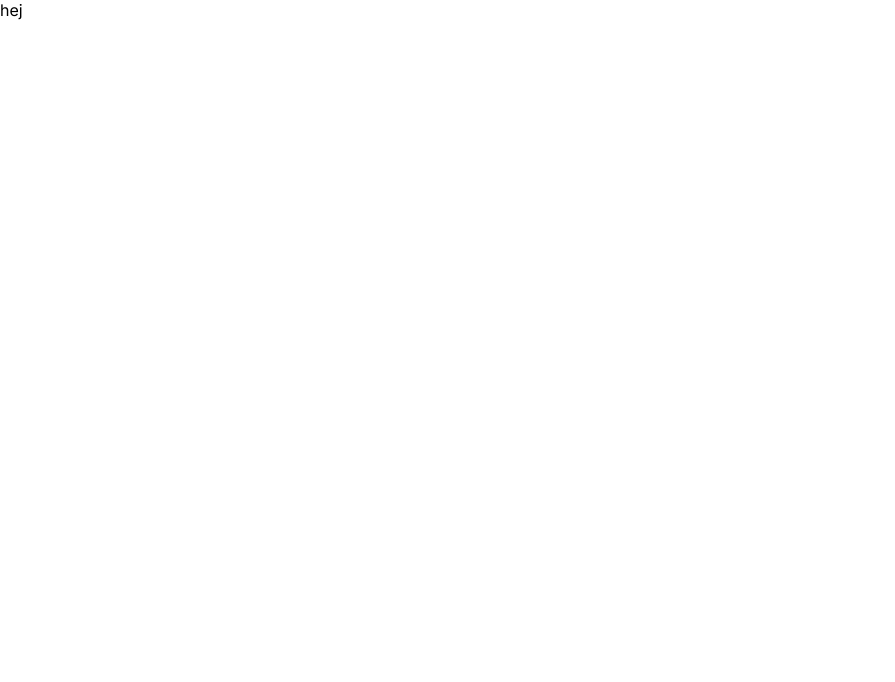
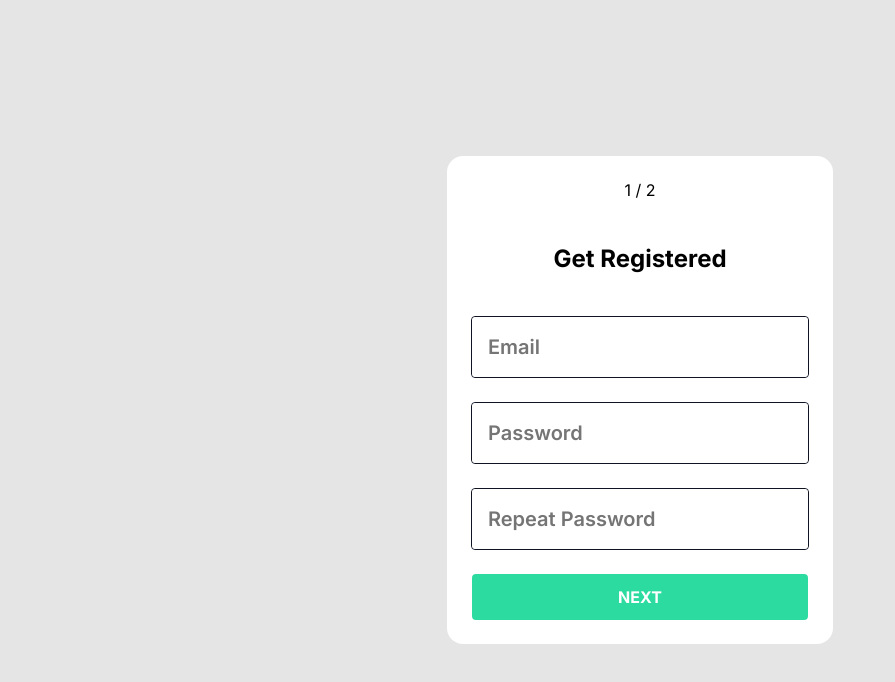
Before and after one commit to armada-ths/ac22, a React (Create React App) app: page /register in a window 1280 px wide. Shown: the top 682 px of the page, without its empty margins (0-895 px from the left). Built offline with nearby package versions, Linux system fonts and the light colour scheme; the HTML template or start-up script is replaced by a standard one.

Commit message:
commit before switching branch

```diff
--- a/src/components/AuthButton/AuthButton.css
+++ b/src/components/AuthButton/AuthButton.css
@@ -6,8 +6,8 @@
     text-transform: uppercase;
     font-weight: var(--title-weight);
     font-size: 16px;
-    width: 352px;
-    height: 46px;
+    width: 21rem;
+    height: 2.875rem;
 }
 
 .armada-button:disabled{
--- /dev/null
+++ b/src/components/MultiStepForm/Forms/AccountForm.tsx
@@ -0,0 +1,33 @@
+import React, { FC, useState } from 'react'
+import ACInput from "../../ACInput/ACInput";
+
+type AccountData = {
+    email: string,
+    password: string,
+    repeatPassword: string
+}
+
+type Props = AccountData & {
+    updateFields: (data: Partial<AccountData>) => void
+}
+
+const AccountForm: FC<Props> = ({ email, password, repeatPassword, updateFields }) => {
+  const [username, setUsername] = useState<string>("");
+  return (
+    <div style={{
+        display: "flex",
+        flexDirection: "column",
+        justifyContent: "center",
+        alignItems: "center",
+        gap: "1rem",
+      }}
+    >
+        <h2>Get Registered</h2>
+        <ACInput type="email" placeholder="Email" value={email} onChange={e => updateFields({ email: e.target.value })}/>
+        <ACInput type="email" placeholder="Password" value={email} onChange={setUsername}/>
+        <ACInput type="email" placeholder="Repeat Password" value={email} onChange={setUsername}/>
+    </div>
+  )
+}
+
+export default AccountForm
--- /dev/null
+++ b/src/components/MultiStepForm/Forms/StudyForm.tsx
@@ -0,0 +1,17 @@
+import React, { FC, useState } from 'react'
+import ACInput from '../../ACInput/ACInput'
+
+interface Props{}
+
+const StudyForm: FC<Props> = ({}) => {
+    const [username, setUsername] = useState<string>("");
+  return (
+    <div>
+        <ACInput type="email" placeholder="Email" value={username} onChange={setUsername}/>
+        <ACInput type="email" placeholder="Password" value={username} onChange={setUsername}/>
+        <ACInput type="email" placeholder="Repeat Password" value={username} onChange={setUsername}/>
+    </div>
+  )
+}
+
+export default StudyForm
--- a/src/components/MultiStepForm/MultiStepForm.css
+++ b/src/components/MultiStepForm/MultiStepForm.css
@@ -1,5 +1,5 @@
-form-container{
-    height: 100%;
+.form-container{
+    height: fit-content;
     display: flex;
     flex-direction: column;
     justify-content: center;
@@ -9,3 +9,20 @@ form-container{
     gap: 24px;
     border-radius: 16px;
 }
+
+.screen{
+    background-color: #E5E5E5;
+    display: flex;
+    flex-direction: column;
+    justify-content: center;
+    align-items: center;
+    text-align: center;
+    min-height: 100vh;
+}
+
+.form-content{
+    display: flex;
+    flex-direction: column;
+
+    gap: 24px;
+}
--- a/src/components/MultiStepForm/MultiStepForm.tsx
+++ b/src/components/MultiStepForm/MultiStepForm.tsx
@@ -1,15 +1,82 @@
-import React, { FC } from 'react'
-import "./MultiStepForm.css"
+import React, { FC, FormEvent, useState } from "react";
+import AccountForm from "./Forms/AccountForm";
+import StudyForm from "./Forms/StudyForm";
+import "./MultiStepForm.css";
+import { useMultiStepForm } from "./MultiStepHook/useMultiStepForm";
+import AuthButton from "../AuthButton/AuthButton";
+
+type FormData = {
+  email: string,
+  password: string,
+  studyProgram: string,
+  gender: string,
+  year: string,
+  completionYear: string,
+  positionInterests: string,
+}
+
+const START_DATA: FormData = {
+  email: "",
+  password: "",
+  studyProgram: "",
+  gender: "",
+  year: "",
+  completionYear: "",
+  positionInterests: ""
+}
+
 interface Props {}
 
 const MultiStepForm: FC<Props> = () => {
+  const [formData, setFormData] = useState<FormData>(START_DATA);
+
+  const updateFields = (data: Partial<FormData>) => {
+    setFormData(old => {
+      return {...old, ...data}
+    });
+  }
+
+  const {
+    steps,
+    currentStep,
+    step,
+    isFirst,
+    prevStep,
+    nextStep,
+    isLast } =
+      useMultiStepForm([
+        <AccountForm email="" data={formData} updateFields={updateFields}/>,
+        <StudyForm data={formData} updateFields={updateFields}/>
+  ]);
+
+  const onSubmit = (e: FormEvent) => {
+    e.preventDefault();
+    nextStep();
+  };
+
   return (
-    <div className="form-container">
-        <form>
+    <div className="screen">
+      <div className="form-container">
+        <form onSubmit={onSubmit} className="form-content">
+          <div>
+            {currentStep + 1} / {steps.length}
+          </div>
+          {step}
+          <div>
+            {!isFirst && (
+              <button onClick={prevStep} type="button">
+                {" "}
+                Back{" "}
+              </button>
+            )}
 
+            <AuthButton buttonText={isLast ? "Complete Registration" : "Next"} buttonType="submit" active={true} onButtonClick={() => {}}/>
+
+          </div>
         </form>
+      </div>
     </div>
-  )
-}
+  );
+};
 
-export default MultiStepForm
+export default MultiStepForm;
--- a/src/components/MultiStepForm/MultiStepHook/useMultiStepForm.ts
+++ b/src/components/MultiStepForm/MultiStepHook/useMultiStepForm.ts
@@ -24,6 +24,9 @@ export function useMultiStepForm(steps: ReactElement[]){
     return {
         currentStep,
         step: steps[currentStep],
+        steps,
+        isFirst: currentStep === 0,
+        isLast: currentStep === steps.length - 1,
         nextStep,
         prevStep,
         goTo,
--- a/src/views/RegisterView/RegisterView.tsx
+++ b/src/views/RegisterView/RegisterView.tsx
@@ -44,7 +44,7 @@ const RegisterView: FC<Props> = ({ title }) => {
         />
       </div>
   </div>*/}
-    hej
+    <MultiStepForm />
   </div>
   );
 };
```
Also changed, not shown: src/components/MultiStepForm/Forms/JobPreference.tsx (added).
